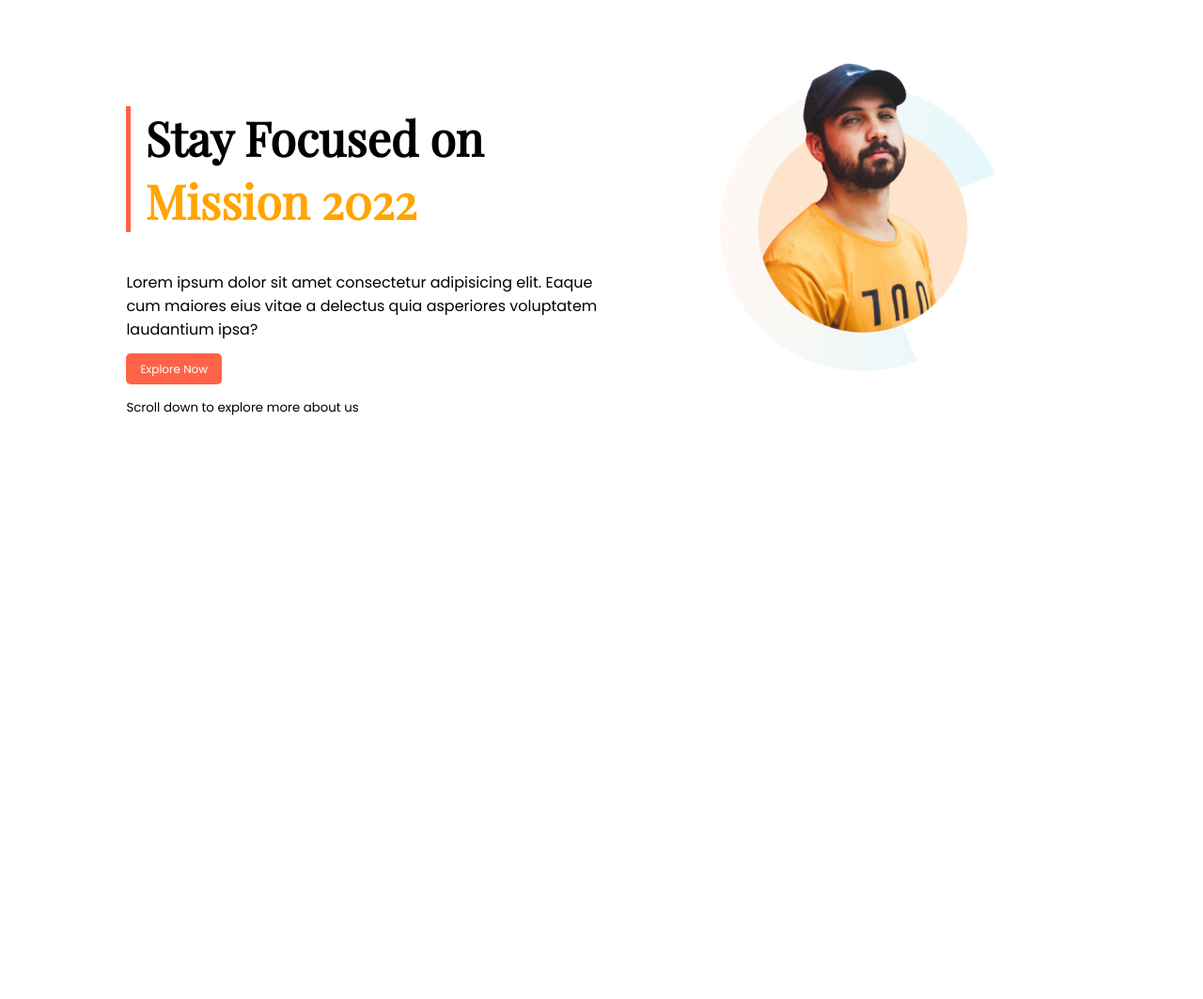
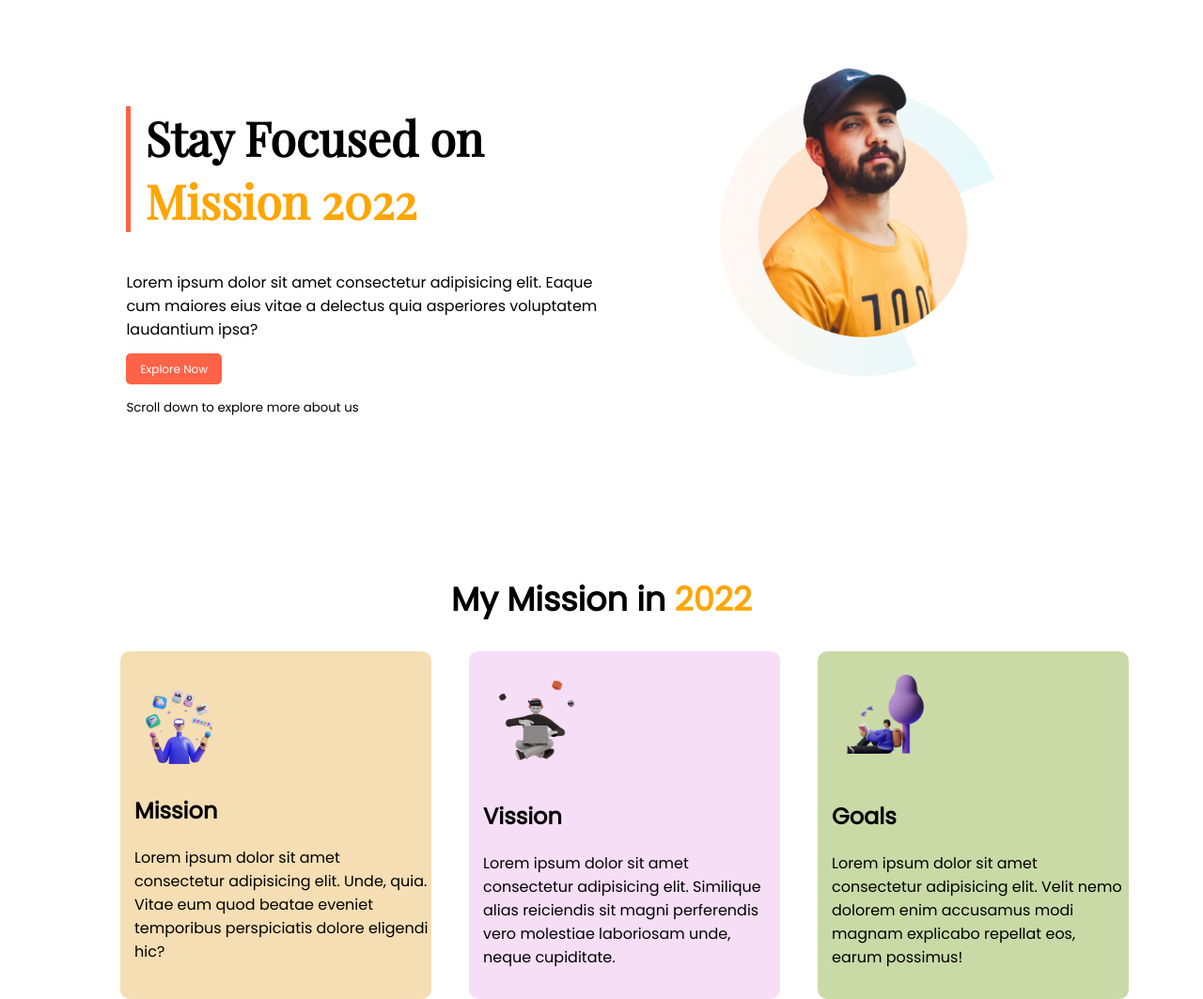
Before and after one commit to Shahriar-Turag/mission-2022, a plain HTML site: page mission-2022.html in a window 1280 px wide. Shown: the whole page at 94% size. Before the commit the page ends 800 px from the top, so only its background shows below. Drawn offline with nearby package versions, Linux system fonts and the light colour scheme.

Commit message:
mission parts added

```diff
--- a/mission-2022.html
+++ b/mission-2022.html
@@ -17,8 +17,8 @@
 
 <body>
     <section class="flexible-container">
-        <div class="half-width left-side ">
-            <h1>Stay Focused on <br> <span>Mission 2022</span> </h1>
+        <div class="half-width">
+            <h1 class="border-style">Stay Focused on <br> <span>Mission 2022</span> </h1>
 
             <p>Lorem ipsum dolor sit amet consectetur adipisicing elit. Eaque cum maiores eius vitae a delectus quia
                 asperiores
@@ -26,8 +26,31 @@
             <a class="link-button" target="_blank" href="">Explore Now</a>
             <p> <small>Scroll down to explore more about us</small> </p>
         </div>
-        <div class="half-width">
+        <div class="half-width image-position">
             <img src="images/person/person-0.png" alt="">
+        </div>
+    </section>
+    <section>
+        <div>
+            <h1 class="my-mission">My Mission in <span>2022</span> </h1>
+            <div class="mission-parts left first">
+                <img src="images/illustrators/illustrator-1.png" alt="">
+                <h2>Mission</h2>
+                <p>Lorem ipsum dolor sit amet consectetur adipisicing elit. Unde, quia. Vitae eum quod beatae eveniet
+                    temporibus perspiciatis dolore eligendi hic?</p>
+            </div>
+            <div class="mission-parts second">
+                <img src="images/illustrators/illustrator-2.png" alt="">
+                <h2>Vission</h2>
+                <p>Lorem ipsum dolor sit amet consectetur adipisicing elit. Similique alias reiciendis sit magni
+                    perferendis vero molestiae laboriosam unde, neque cupiditate.</p>
+            </div>
+            <div class="mission-parts third">
+                <img src="images/illustrators/illustrator-3.png" alt="">
+                <h2>Goals</h2>
+                <p>Lorem ipsum dolor sit amet consectetur adipisicing elit. Velit nemo dolorem enim accusamus modi
+                    magnam explicabo repellat eos, earum possimus!</p>
+            </div>
         </div>
     </section>
 
--- a/style.css
+++ b/style.css
@@ -2,14 +2,15 @@ body{
 
 font-family: 'Poppins', sans-serif;
 }
-h1{
+
+.border-style{
     font-size: 50px;
     font-family: 'Playfair Display', serif;
     border-left: 5px  solid;
+
     border-image-slice: 1;
     border-left-color: tomato;
     padding-inline: 15px;
-
 }
 h3{
     font-weight: 150px;
@@ -32,11 +33,42 @@ span{
 .half-width{
     width: 50%;
     padding-left: 10%;
+    padding-top: 5%;
 
 }
-.left-side{
-    padding-top: 5%;
-}
-.half-width img{
+ .half-width img{
     width: 60%;
 }
+.image-position{
+    padding-top: 5px;
+}
+.my-mission{
+    text-align: center;
+    font-size: 35px;
+}
+.mission-parts{
+    padding-left: 15px;
+
+    float: left;
+    width: 25%;
+    height: 350px;
+    padding-top: 20px;
+    text-align:start ;
+    margin-left: 40px;
+    border-radius: 10px;
+}
+.mission-parts img{
+    width: 35%;
+}
+.left{
+    margin-left: 120px;
+}
+.first{
+    background-color: wheat;
+}
+.second{
+    background-color: rgb(247, 222, 247);
+}
+.third{
+    background-color: rgb(201, 218, 167);
+}
```
